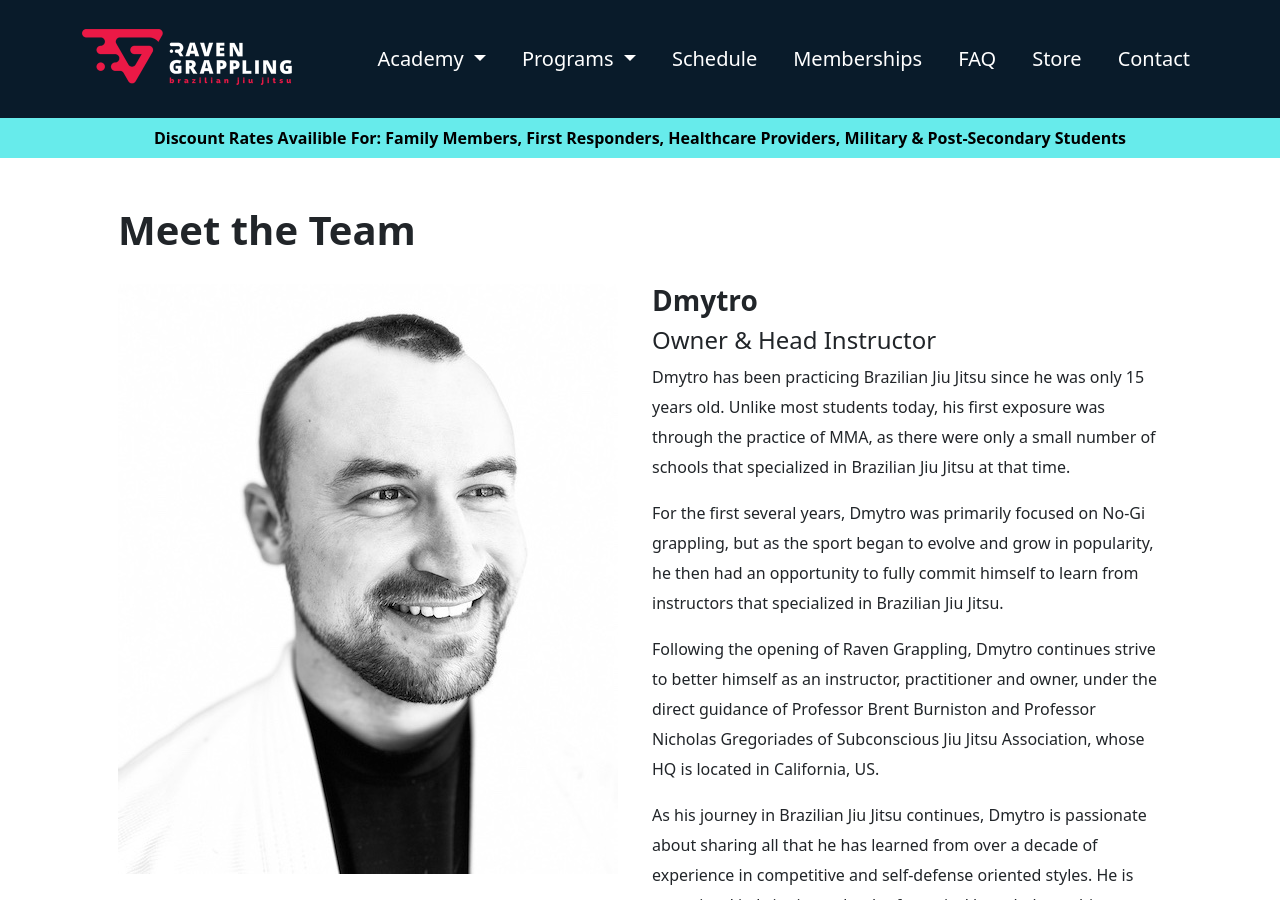
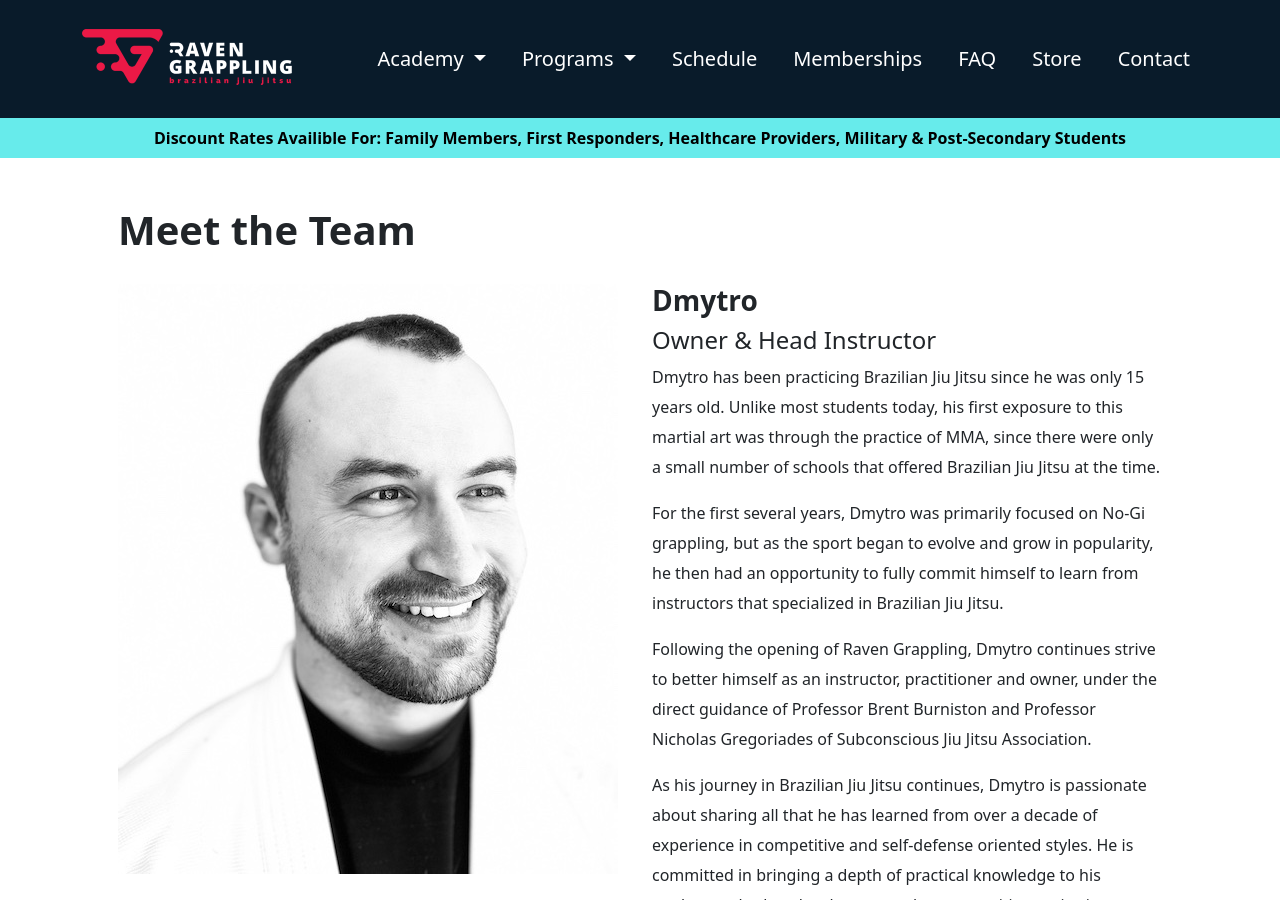
Before and after one commit to RavenGrappling/RavenGrappling.github.io, a Jekyll site: the page built from meet-the-team.md, in a window 1280 px wide and 900 px high. Built offline with Jekyll 4.4.1, drawn with Linux system fonts in a browser that asks for light colours.

Commit message:
Update meet-the-team.md

```diff
--- a/meet-the-team.md
+++ b/meet-the-team.md
@@ -18,13 +18,13 @@ layout: default
         Owner & Head Instructor
       </h4>
       <p>
-        Dmytro has been practicing Brazilian Jiu Jitsu since he was only 15 years old. Unlike most students today, his first exposure was through the practice of MMA, as there were only a small number of schools that specialized in Brazilian Jiu Jitsu at that time.
+        Dmytro has been practicing Brazilian Jiu Jitsu since he was only 15 years old. Unlike most students today, his first exposure to this martial art was through the practice of MMA, since there were only a small number of schools that offered Brazilian Jiu Jitsu at the time.
       </p>
       <p>
         For the first several years, Dmytro was primarily focused on No-Gi grappling, but as the sport began to evolve and grow in popularity, he then had an opportunity to fully commit himself to learn from instructors that specialized in Brazilian Jiu Jitsu.
       </p>
       <p>
-        Following the opening of Raven Grappling, Dmytro continues strive to better himself as an instructor, practitioner and owner, under the direct guidance of Professor Brent Burniston and Professor Nicholas Gregoriades of Subconscious Jiu Jitsu Association, whose HQ is located in California, US.
+        Following the opening of Raven Grappling, Dmytro continues strive to better himself as an instructor, practitioner and owner, under the direct guidance of Professor Brent Burniston and Professor Nicholas Gregoriades of Subconscious Jiu Jitsu Association.
       </p>
       <p>
         As his journey in Brazilian Jiu Jitsu continues, Dmytro is passionate about sharing all that he has learned from over a decade of experience in competitive and self-defense oriented styles. He is committed in bringing a depth of practical knowledge to his students, whether they have casual or competitive aspirations.
```
